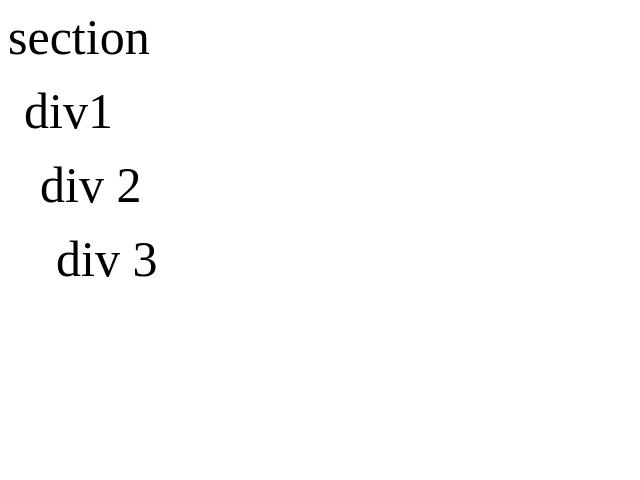
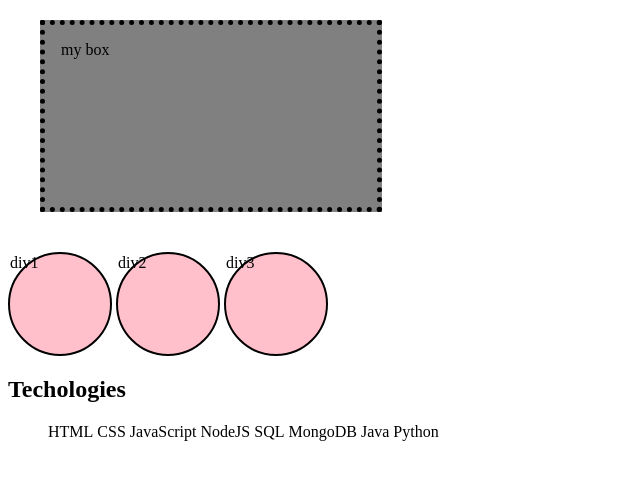
Before and after one commit to Abcvai/CSS, a plain HTML site: page ch2/index.html in a window 1280 px wide. Shown: the whole page, without its empty margins (0-640 px from the left). Drawn offline with Linux system fonts and the light colour scheme.

Commit message:
practice questions.

```diff
--- a/ch2/index.html
+++ b/ch2/index.html
@@ -8,17 +8,24 @@
     <link rel="stylesheet" href="style.css" />
   </head>
   <body>
-    <section>
-      section
-    <div>
-      div1
-      <div>
-        div 2
-        <div>
-          div 3
-        </div>
-      </div>
-    </div>
-    </section>
+   <div id="box">
+    my box
+   </div>
+   <div class="d">div1</div>
+   <div class="d">div2</div>
+   <div class="d">div3</div>
+   <section>
+    <h1>Techologies</h1>
+    <ul>
+      <li>HTML</li>
+      <li>CSS</li>
+      <li>JavaScript</li>
+      <li>NodeJS</li>
+      <li>SQL</li>
+      <li>MongoDB</li>
+      <li>Java</li>
+      <li>Python</li>
+    </ul>
+   </section>
   </body>
 </html>
--- a/ch2/style.css
+++ b/ch2/style.css
@@ -1,6 +1,22 @@
-section{
-    font-size: 50px;
+#box{
+    height: 150px;
+    width: 300px;
+    background-color: grey;
+    border: 5px black dotted;
+    margin-top: 20px;
+    margin-right: 1em;
+    margin-bottom:40px ;
+    margin-left: 2em;
+    padding: 1em;
 }
-div{
-    margin: 1rem;
+.d{
+    height: 100px;
+    width: 100px;
+    background-color: pink;
+    border: 2px solid black;
+    border-radius: 50%;
+    display: inline-block;
 }
+li{
+    display:inline
+}
```
